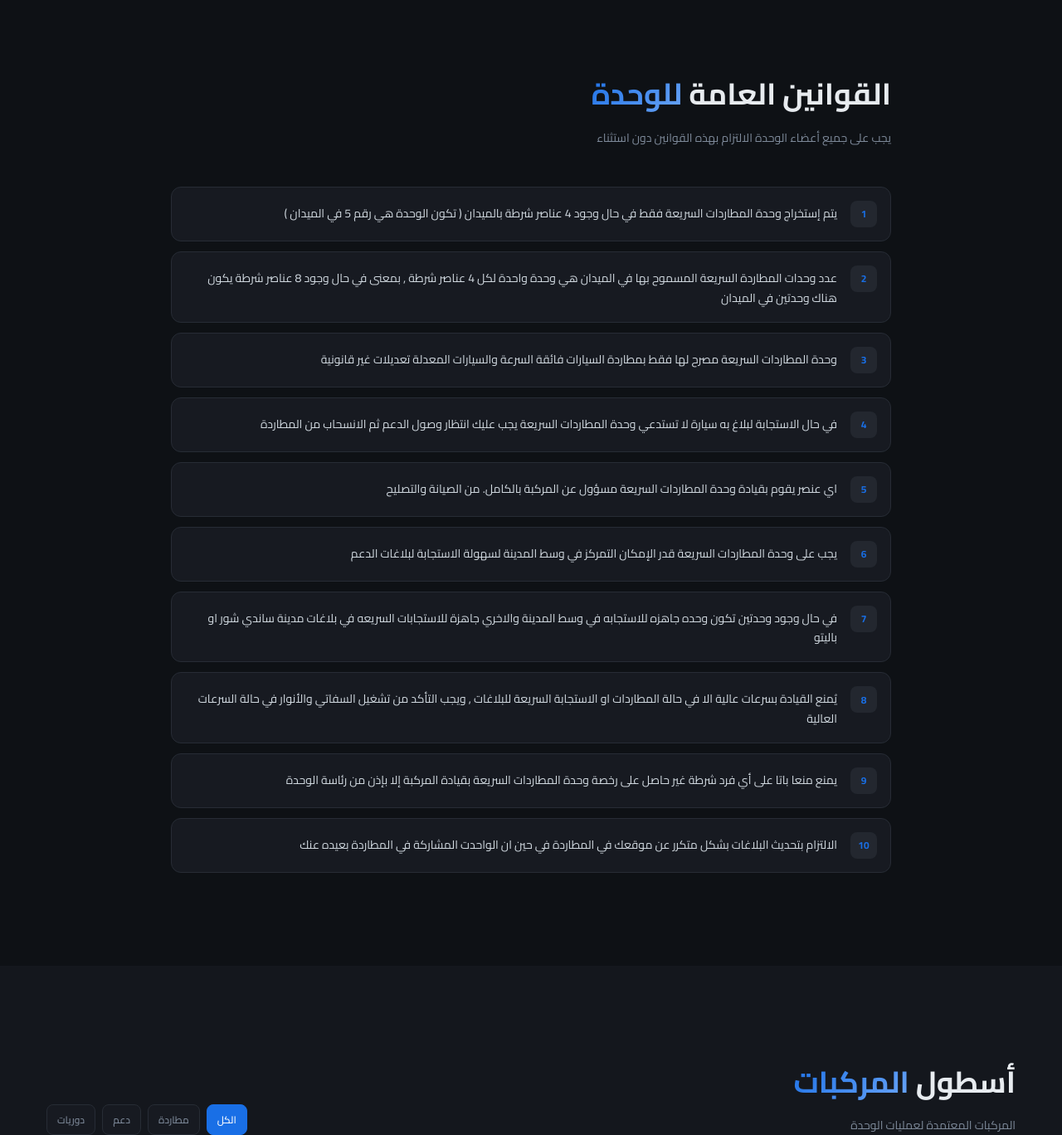
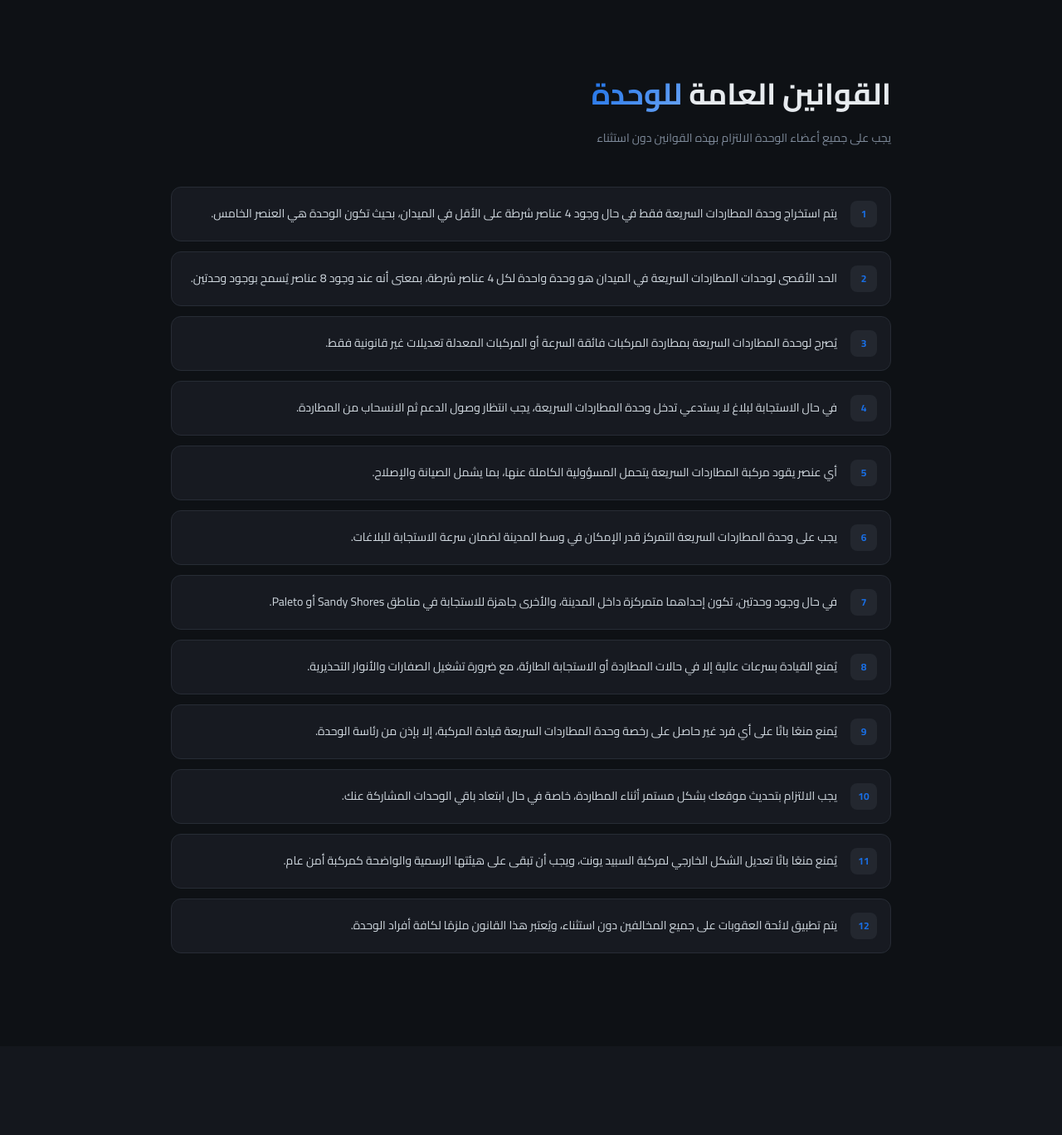
Before and after one commit to maxx1-git/SU-apply-system, a Django app: page / in a window 1280 px wide. Shown: the part 827-2195 px from the top of the page at 83% size. Run offline with Django 5.2, Linux system fonts and the light colour scheme.

Commit message:
Rules Added & Edited |SU LVL Spec Added for each Officer |

```diff
--- a/templates/pages/index.html
+++ b/templates/pages/index.html
@@ -140,85 +140,88 @@
         <div class="rule reveal" style="transition-delay: 0s">
   <span class="rule__num">1</span>
   <p class="rule__text">
-            يتم إستخراج وحدة المطاردات السريعة فقط في حال وجود 4 عناصر شرطة
-            بالميدان ( تكون الوحدة هي رقم 5 في الميدان )
+    يتم استخراج وحدة المطاردات السريعة فقط في حال وجود 4 عناصر شرطة على الأقل في الميدان، بحيث تكون الوحدة هي العنصر الخامس.
   </p>
 </div>
 
 <div class="rule reveal" style="transition-delay: 0.04s">
   <span class="rule__num">2</span>
   <p class="rule__text">
-            عدد وحدات المطاردة السريعة المسموح بها في الميدان هي وحدة واحدة
-            لكل 4 عناصر شرطة , بمعنى في حال وجود 8 عناصر شرطة يكون هناك وحدتين
-            في الميدان
+    الحد الأقصى لوحدات المطاردات السريعة في الميدان هو وحدة واحدة لكل 4 عناصر شرطة، بمعنى أنه عند وجود 8 عناصر يُسمح بوجود وحدتين.
   </p>
 </div>
 
 <div class="rule reveal" style="transition-delay: 0.08s">
   <span class="rule__num">3</span>
   <p class="rule__text">
-            وحدة المطاردات السريعة مصرح لها فقط بمطاردة السيارات فائقة السرعة
-            والسيارات المعدلة تعديلات غير قانونية
+    يُصرح لوحدة المطاردات السريعة بمطاردة المركبات فائقة السرعة أو المركبات المعدلة تعديلات غير قانونية فقط.
   </p>
 </div>
 
 <div class="rule reveal" style="transition-delay: 0.12s">
   <span class="rule__num">4</span>
   <p class="rule__text">
-            في حال الاستجابة لبلاغ به سيارة لا تستدعي وحدة المطاردات السريعة
-            يجب عليك انتظار وصول الدعم ثم الانسحاب من المطاردة
+    في حال الاستجابة لبلاغ لا يستدعي تدخل وحدة المطاردات السريعة، يجب انتظار وصول الدعم ثم الانسحاب من المطاردة.
   </p>
 </div>
 
 <div class="rule reveal" style="transition-delay: 0.16s">
   <span class="rule__num">5</span>
   <p class="rule__text">
-            اي عنصر يقوم بقيادة وحدة المطاردات السريعة مسؤول عن المركبة
-            بالكامل. من الصيانة والتصليح
+    أي عنصر يقود مركبة المطاردات السريعة يتحمل المسؤولية الكاملة عنها، بما يشمل الصيانة والإصلاح.
   </p>
 </div>
 
 <div class="rule reveal" style="transition-delay: 0.2s">
   <span class="rule__num">6</span>
   <p class="rule__text">
-            يجب على وحدة المطاردات السريعة قدر الإمكان التمركز في وسط المدينة
-            لسهولة الاستجابة لبلاغات الدعم
+    يجب على وحدة المطاردات السريعة التمركز قدر الإمكان في وسط المدينة لضمان سرعة الاستجابة للبلاغات.
   </p>
 </div>
 
 <div class="rule reveal" style="transition-delay: 0.24s">
   <span class="rule__num">7</span>
   <p class="rule__text">
-            في حال وجود وحدتين تكون وحده جاهزه للاستجابه في وسط المدينة
-            والاخري جاهزة للاستجابات السريعه في بلاغات مدينة ساندي شور او
-            باليتو
+    في حال وجود وحدتين، تكون إحداهما متمركزة داخل المدينة، والأخرى جاهزة للاستجابة في مناطق Sandy Shores أو Paleto.
   </p>
 </div>
 
 <div class="rule reveal" style="transition-delay: 0.28s">
   <span class="rule__num">8</span>
   <p class="rule__text">
-            يُمنع القيادة بسرعات عالية الا في حالة المطاردات او الاستجابة
-            السريعة للبلاغات , ويجب التأكد من تشغيل السفاتي والأنوار في حالة
-            السرعات العالية
+    يُمنع القيادة بسرعات عالية إلا في حالات المطاردة أو الاستجابة الطارئة، مع ضرورة تشغيل الصفارات والأنوار التحذيرية.
   </p>
 </div>
 
 <div class="rule reveal" style="transition-delay: 0.32s">
   <span class="rule__num">9</span>
   <p class="rule__text">
-            يمنع منعا باتا على أي فرد شرطة غير حاصل على رخصة وحدة المطاردات
-            السريعة بقيادة المركبة إلا بإذن من رئاسة الوحدة
+    يُمنع منعًا باتًا على أي فرد غير حاصل على رخصة وحدة المطاردات السريعة قيادة المركبة، إلا بإذن من رئاسة الوحدة.
   </p>
 </div>
 
 <div class="rule reveal" style="transition-delay: 0.36s">
   <span class="rule__num">10</span>
   <p class="rule__text">
-            الالتزام بتحديث البلاغات بشكل متكرر عن موقعك في المطاردة في حين ان
-            الواحدت المشاركة في المطاردة بعيده عنك
+    يجب الالتزام بتحديث موقعك بشكل مستمر أثناء المطاردة، خاصة في حال ابتعاد باقي الوحدات المشاركة عنك.
   </p>
 </div>
+
+<div class="rule reveal" style="transition-delay: 0.40s">
+  <span class="rule__num">11</span>
+  <p class="rule__text">
+    يُمنع منعًا باتًا تعديل الشكل الخارجي لمركبة السبيد يونت، ويجب أن تبقى على هيئتها الرسمية والواضحة كمركبة أمن عام.
+  </p>
+</div>
+
+<div class="rule reveal" style="transition-delay: 0.44s">
+  <span class="rule__num">12</span>
+  <p class="rule__text">
+    يتم تطبيق لائحة العقوبات على جميع المخالفين دون استثناء، ويُعتبر هذا القانون ملزمًا لكافة أفراد الوحدة.
+  </p>
+</div>
+
+
       </div>
     </div>
   </section>
@@ -358,7 +361,7 @@
           <div class="member-card__icon">⭐</div>
           <div>
             <p class="member-card__name">ماكس رولينز</p>
-            <p class="member-card__rank">أمين ممتاز اول - رئيس الوحدة</p>
+            <p class="member-card__rank">ملازم - رئيس الوحدة - <span style="color: rgb(146, 7, 7); font-weight: 900; font-family: 'Lucida Sans Unicode';">( Level 3 )</span></p>
           </div>
         </article>
         <article class="member-card">
@@ -366,7 +369,7 @@
           <div>
             <p class="member-card__name">علي الطوخي</p>
             <p class="member-card__rank">
-              أمين ممتاز ثاني - نائب رئيس الوحدة
+              ملازم - نائب رئيس الوحدة - <span style="color: rgb(146, 7, 7); font-weight: 900; font-family: 'Lucida Sans Unicode';">( Level 3 )</span>
             </p>
           </div>
         </article>
@@ -375,7 +378,7 @@
           <div>
             <p class="member-card__name">صقر الرفاعي</p>
             <p class="member-card__rank">
-              أمين ممتاز اول - رئيس الوحدة سابقا
+              أمين ممتاز اول - رئيس الوحدة سابقا - <span style="color: rgb(146, 7, 7); font-weight: 900; font-family: 'Lucida Sans Unicode';">( Level 3 )</span>
             </p>
           </div>
         </article>
@@ -383,28 +386,28 @@
           <div class="member-card__icon">⭐</div>
           <div>
             <p class="member-card__name">عمر الشريف</p>
-            <p class="member-card__rank">مقدم</p>
+            <p class="member-card__rank">مقدم - <span style="color: rgb(146, 7, 7); font-weight: 900; font-family: 'Lucida Sans Unicode';">( Level 3 )</span></p>
           </div>
         </article>
         <article class="member-card">
           <div class="member-card__icon">👤</div>
           <div>
             <p class="member-card__name">مازن هاني الدامي</p>
-            <p class="member-card__rank">ملازم</p>
+            <p class="member-card__rank">ملازم - <span style="color: rgb(146, 7, 7); font-weight: 900; font-family: 'Lucida Sans Unicode';">( Level 3 )</span></p>
           </div>
         </article>
         <article class="member-card">
           <div class="member-card__icon">👤</div>
           <div>
             <p class="member-card__name">توني توماس</p>
-            <p class="member-card__rank">ملازم</p>
+            <p class="member-card__rank">ملازم - <span style="color: rgb(146, 7, 7); font-weight: 900; font-family: 'Lucida Sans Unicode';">( Level 3 )</span></p>
           </div>
         </article>
         <article class="member-card">
           <div class="member-card__icon">👤</div>
           <div>
             <p class="member-card__name">محسن ممتاز</p>
-            <p class="member-card__rank">أمين ممتاز اول</p>
+            <p class="member-card__rank">ملازم - <span style="color: rgb(7, 63, 146); font-weight: 900; font-family: 'Lucida Sans Unicode';">( Level 2 )</span></p>
           </div>
         </article>
 
@@ -412,7 +415,7 @@
           <div class="member-card__icon">👤</div>
           <div>
             <p class="member-card__name">رامز محمد</p>
-            <p class="member-card__rank">أمين ممتاز اول</p>
+            <p class="member-card__rank">ملازم - <span style="color: rgb(81, 146, 7); font-weight: 900; font-family: 'Lucida Sans Unicode';">( Level 1 )</span></p>
           </div>
         </article>
 
@@ -420,14 +423,14 @@
           <div class="member-card__icon">👤</div>
           <div>
             <p class="member-card__name">محمد مصطفى</p>
-            <p class="member-card__rank">أمين ممتاز ثاني</p>
+            <p class="member-card__rank">ملازم - <span style="color: rgb(81, 146, 7); font-weight: 900; font-family: 'Lucida Sans Unicode';">( Level 1 )</span></p>
           </div>
         </article>
         <article class="member-card">
           <div class="member-card__icon">👤</div>
           <div>
             <p class="member-card__name">شيبوب الشايب</p>
-            <p class="member-card__rank">أمين ثالث</p>
+            <p class="member-card__rank">أمين اول - <span style="color: rgb(81, 146, 7); font-weight: 900; font-family: 'Lucida Sans Unicode';">( Level 1 )</span></p>
           </div>
         </article>
       </div>
```
Lines whose indentation alone changed are shown as unchanged.
